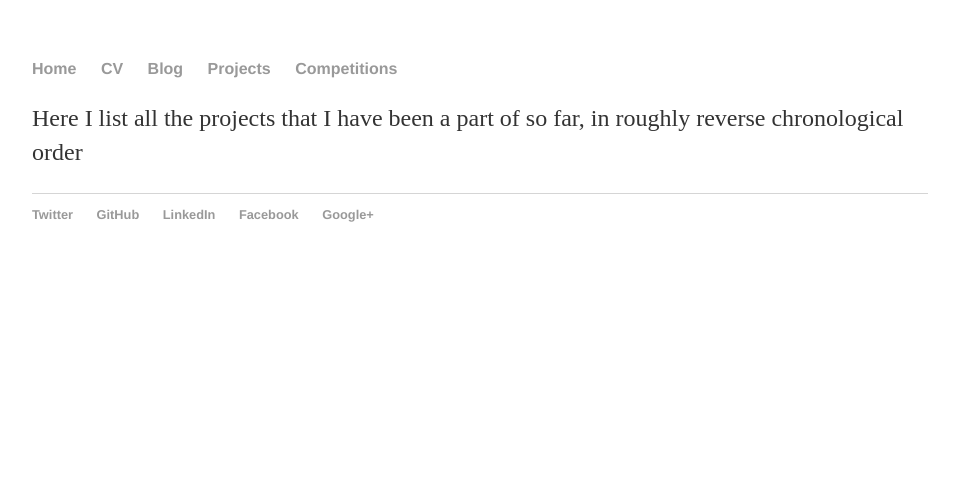
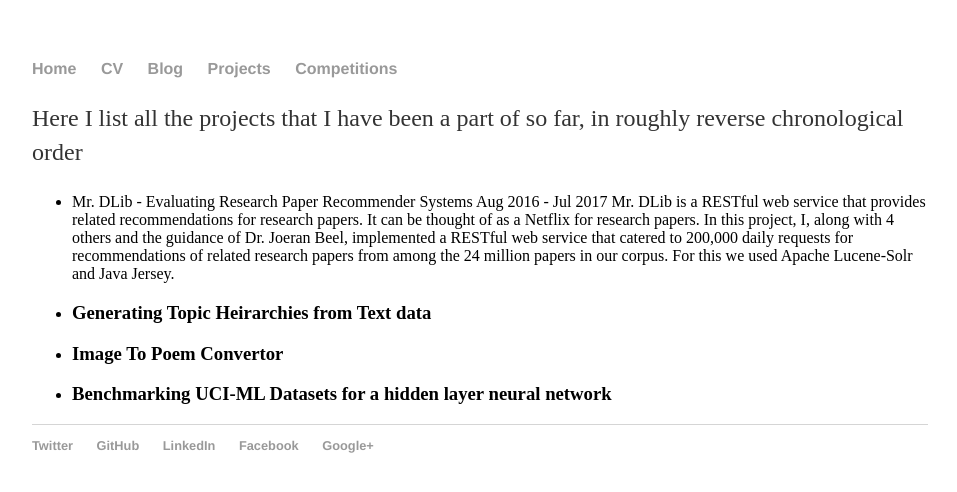
Before and after one commit to sid-dinesh94/sid-dinesh94.github.io, a Jekyll site: the page built from projects/index.md, in a window 1280 px wide. Shown: the top 492 px of the page, without its empty margins (160-1117 px from the left). Built offline with Jekyll 4.4.1, drawn with Linux system fonts in a browser that asks for light colours.

Commit message:
Started updating projects page

```diff
--- a/projects/index.md
+++ b/projects/index.md
@@ -4,3 +4,11 @@ title: Projects
 ---
 
 Here I list all the projects that I have been a part of so far, in roughly reverse chronological order
+
+
+* Mr. DLib - Evaluating Research Paper Recommender Systems
+	Aug 2016 - Jul 2017
+	Mr. DLib is a RESTful web service that provides related recommendations for research papers. It can be thought of as a Netflix for research papers. In this project, I, along with 4 others and the guidance of Dr. Joeran Beel, implemented a RESTful web service that catered to 200,000 daily requests for recommendations of related research papers from among the 24 million papers in our corpus. For this we used Apache Lucene-Solr and Java Jersey.
+* ### Generating Topic Heirarchies from Text data
+* ### Image To Poem Convertor
+* ### Benchmarking UCI-ML Datasets for a hidden layer neural network
```
Also changed, not shown: competitions/index.md (added, +6 -0 lines).
